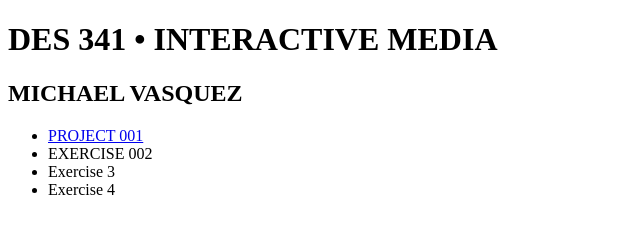
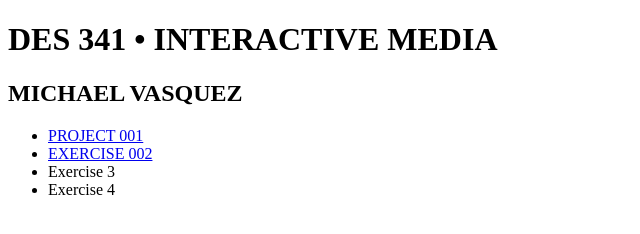
Before and after one commit to vasqmic/interactivemedia341, a plain HTML site: page index.html in a window 1280 px wide. Shown: the whole page, without its empty margins (0-640 px from the left). Drawn offline with Linux system fonts and the light colour scheme.

Commit message:
Update index.html

```diff
--- a/index.html
+++ b/index.html
@@ -15,7 +15,7 @@
 
     <ul>
       <li><a href="https://manifestjs.tumblr.com">PROJECT 001</a></li>
-      <li>EXERCISE 002</li>
+      <li><a href="#exercise002">EXERCISE 002</a></li>
       <li>Exercise 3</li>
       <li>Exercise 4</li>
     </ul>
```
